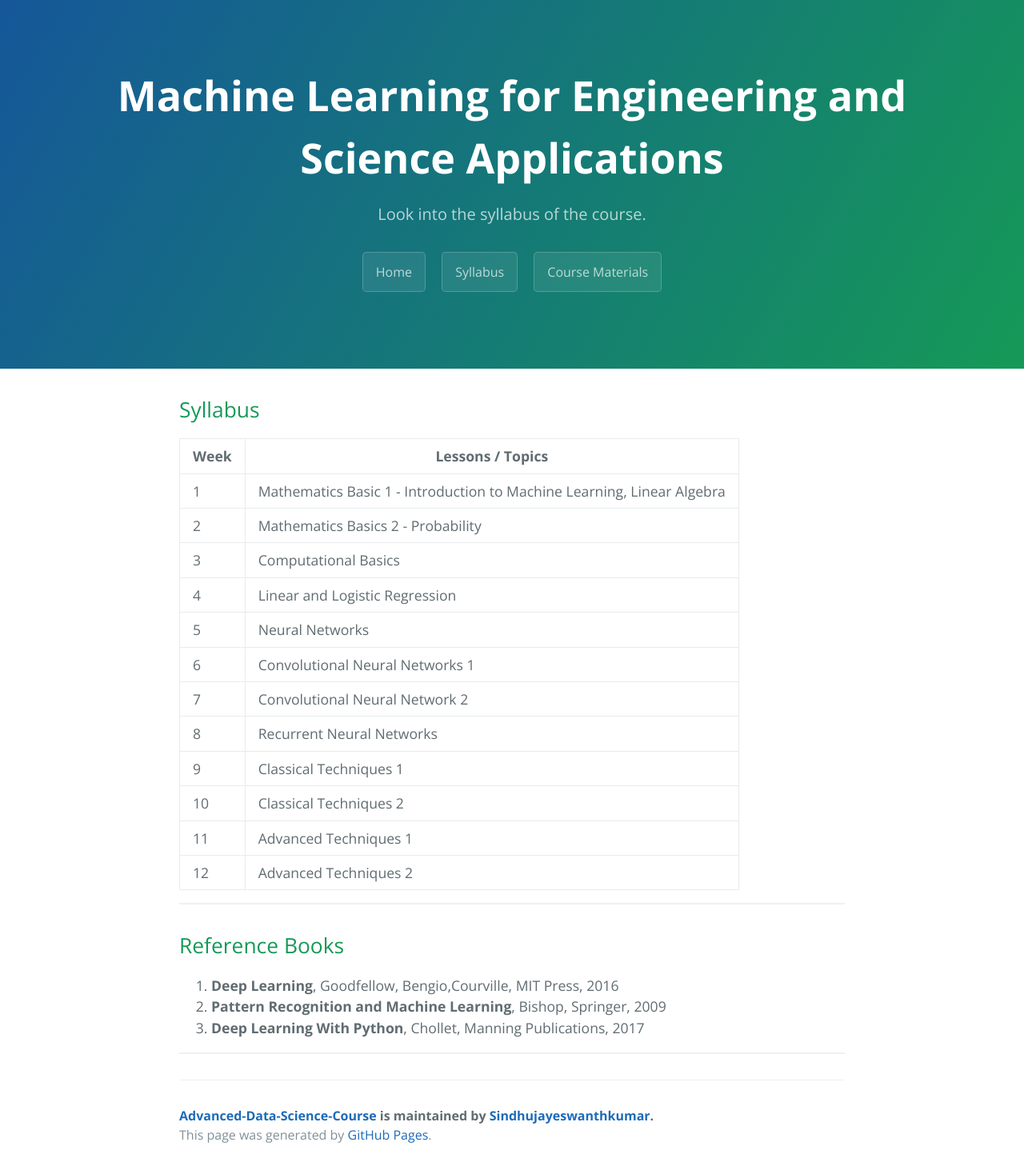
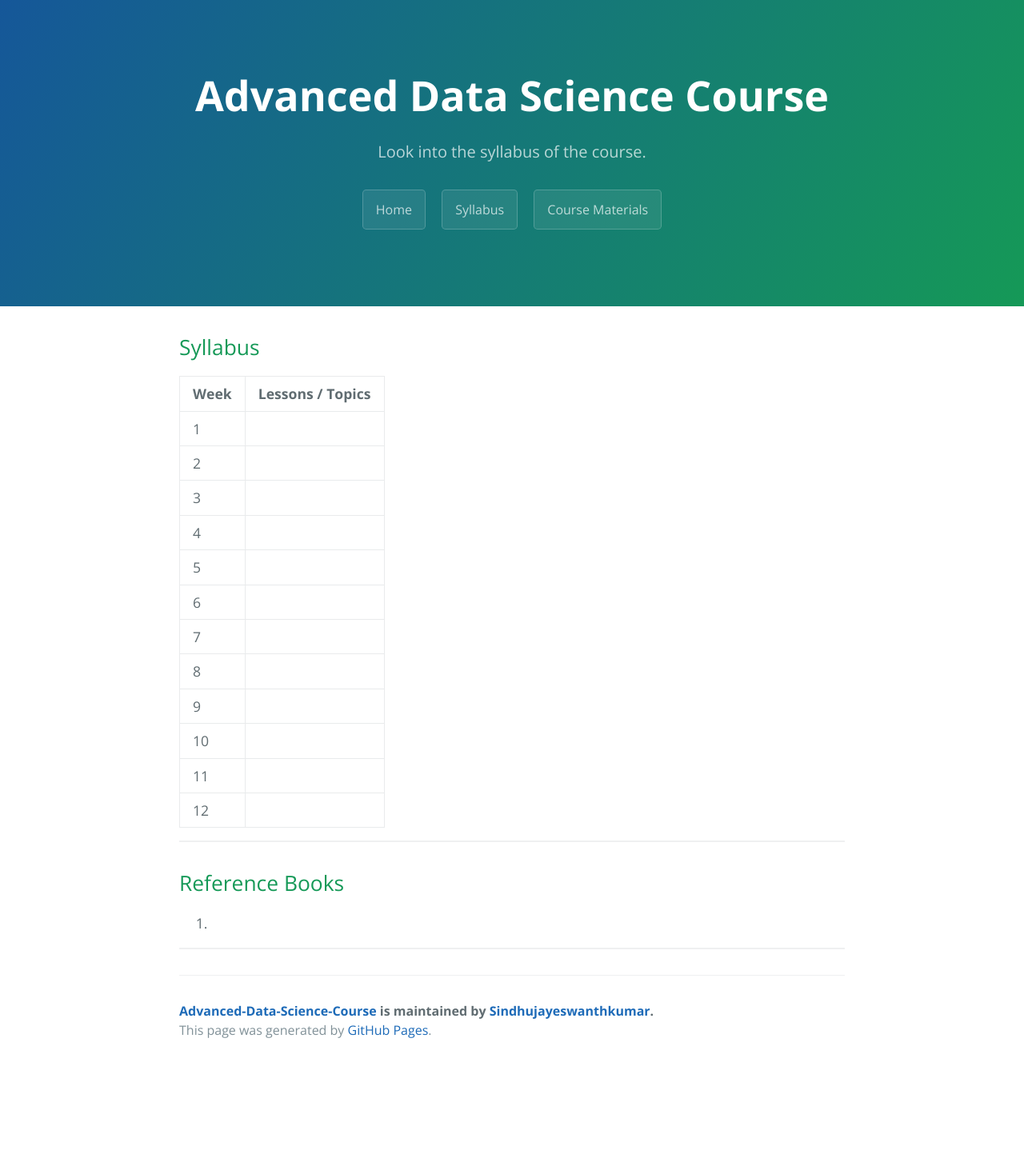
Before and after one commit to Sindhujayeswanthkumar/Advanced-Data-Science-Course, a Jekyll site: the page built from another-page.md, in a window 1280 px wide. Shown: the whole page at 80% size. Built offline with Jekyll 4.4.1, drawn with Linux system fonts in a browser that asks for light colours; after the commit the page ends 1332 px from its top, so only the background shows below that.

Commit message:
Update another-page.md

```diff
--- a/another-page.md
+++ b/another-page.md
@@ -1,6 +1,6 @@
 ---
 layout: default
-title: Machine Learning for Engineering and Science Applications
+title: Advanced Data Science Course
 description: Look into the syllabus of the course.
 ---
 
@@ -15,59 +15,57 @@ description: Look into the syllabus of the course.
 <tbody>
 <tr>
 <td>1</td>
-<td>Mathematics Basic 1 - Introduction to Machine Learning, Linear Algebra</td>
+<td></td>
 </tr>
  <tr>
    <td>2</td>
-   <td>Mathematics Basics 2 - Probability</td>
+   <td></td>
   </tr>
   <tr>
     <td>3</td>
-    <td>Computational Basics</td>
+    <td></td>
   </tr>
   <tr>
     <td>4</td>
-    <td>Linear and Logistic Regression</td>
+    <td></td>
   </tr>
   <tr>
     <td>5</td>
-    <td>Neural Networks</td>
+    <td></td>
   </tr>
   <tr>
     <td>6</td>
-    <td>Convolutional Neural Networks 1</td>
+    <td></td>
     </tr>
   <tr>
     <td>7</td>
-    <td>Convolutional Neural Network 2</td>
+    <td></td>
   </tr>
   <tr>
     <td>8</td>
-    <td>Recurrent Neural Networks</td>
+    <td></td>
   </tr>
   <tr>
     <td>9</td>
-    <td>Classical Techniques 1</td>
+    <td></td>
   </tr>
   <tr>
     <td>10</td>
-    <td>Classical Techniques 2</td>
+    <td></td>
   </tr>
   <tr>
     <td>11</td>
-    <td>Advanced Techniques 1</td>
+    <td></td>
   </tr>
   <tr>
     <td>12</td>
-    <td>Advanced Techniques 2</td>
+    <td></td>
   </tr>
 </tbody>
 </table>
 
 ---
 ## Reference Books
-1. **Deep Learning**, Goodfellow, Bengio,Courville, MIT Press, 2016
-2. **Pattern Recognition and Machine Learning**, Bishop, Springer, 2009
-3. **Deep Learning With Python**, Chollet, Manning Publications, 2017
+1.
 
 ---
```
